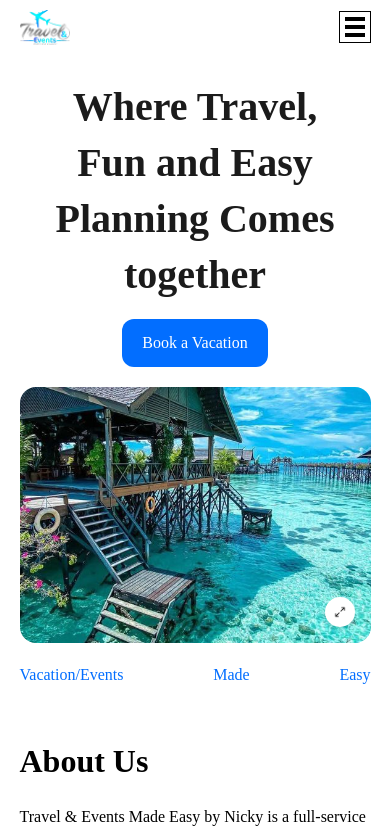
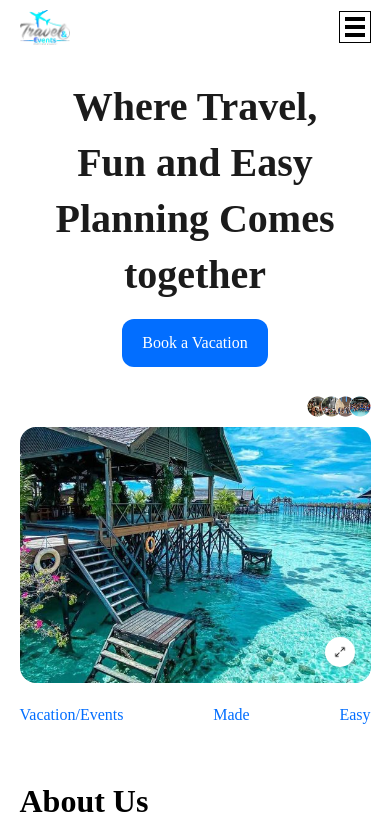
Before and after one commit to TheEldaps/Travel-Events, a Next.js app: page / in a window 390 px wide. Shown: the top 832 px of the page. Built offline with nearby package versions, Linux system fonts and the light colour scheme.

Commit message:
Add ElipsePictureFrame component to all service images in service section

```diff
--- a/app/components/EllipsePictureFrame.tsx
+++ b/app/components/EllipsePictureFrame.tsx
@@ -6,11 +6,11 @@ import ElipseImage4 from '../../public/Ellipse4.png'
 
 export default function EllipsePictureFrame() {
     return (
-        <ul className='relative max-w-[400px] h-full flex items-center'>
-            <li className=' w-[30%] max-w-[50px] absolute left-0'><Image src={ElipseImage1} width='50' height='50' alt='image for elipses frame' className='block h-auto' /></li>
-            <li className=' w-[30%] max-w-[50px] absolute left-[20%]'><Image src={ElipseImage2} width='50' height='50' alt='image for elipses frame' className='block h-auto' /></li>
-            <li className=' w-[30%] max-w-[50px] absolute left-[40%]'><Image src={ElipseImage3} width='50' height='50' alt='image for elipses frame' className='block h-auto' /></li >
-            <li className=' w-[30%] max-w-[50px] absolute left-[60%]'><Image src={ElipseImage4} width='50' height='50' alt='image for elipses frame' className='block h-auto' /></li >
+        <ul className='relative min-h-10 w-[20%] max-w-[400px] flex items-center justify-end '>
+            <li className=' w-[30%] max-w-[50px] absolute right-[60%]'><Image src={ElipseImage1} width='50' height='50' alt='image for elipses frame' className='block h-auto' /></li>
+            <li className=' w-[30%] max-w-[50px] absolute right-[40%]'><Image src={ElipseImage2} width='50' height='50' alt='image for elipses frame' className='block h-auto' /></li>
+            <li className=' w-[30%] max-w-[50px] absolute right-[20%]'><Image src={ElipseImage3} width='50' height='50' alt='image for elipses frame' className='block h-auto' /></li >
+            <li className=' w-[30%] max-w-[50px] absolute right-[0%]'><Image src={ElipseImage4} width='50' height='50' alt='image for elipses frame' className='block h-auto ' /></li >
         </ul>
     )
 }
--- a/app/components/HeroSectionImage.tsx
+++ b/app/components/HeroSectionImage.tsx
@@ -10,9 +10,7 @@ export default function ExpandableImage({ images }: { images: string[] }) {
     if (!open) {
         return (
             <div className="relative w-full h-auto  mt-15">
-                <div className='w-[25%] min-h-[30px] max-w-[200px] ml-[78%] pr-[5px]'>
-                    <EllipsePictureFrame />
-                </div>
+
 
 
                 <div className="relative h-full rounded overflow-hidden">
--- a/app/components/HeroSectionImg.tsx
+++ b/app/components/HeroSectionImg.tsx
@@ -3,6 +3,7 @@
 import React, { useState, useEffect, useRef } from "react";
 import Expand from '../../public/Expand.png'
 import Image from "next/image";
+import EllipsePictureFrame from "./EllipsePictureFrame";
 
 interface HeroSectionImgProps {
     images: string[];
@@ -37,6 +38,9 @@ export default function HeroSectionImg({ title, description, expandBtnOnMobileVi
 
     return (
         <div className="relative">
+            <div className='flex justify-end  '>
+                <EllipsePictureFrame />
+            </div>
             {/* HERO CARD */}
             <div className="group relative rounded-2xl lg overflow-hidden ">
                 <img
--- a/app/components/ServiceItems.tsx
+++ b/app/components/ServiceItems.tsx
@@ -1,8 +1,12 @@
 import Image, { StaticImageData } from 'next/image'
+import EllipsePictureFrame from './EllipsePictureFrame'
 
 export default function ServiceItems({ image, title, description }: { image: StaticImageData, title: string, description: string }) {
     return (
         <div className='mb-15 md:relative '>
+            <div className='flex justify-end  '>
+                <EllipsePictureFrame />
+            </div>
             <Image src={image} width='1000' height='400' alt='Service section image' className='w-full h-auto' />
 
             <div className='font-[dmsans] mt-5 md:max-w-[400px] md:absolute bottom-[4%] md:rounded-xl left-[2%] md:text-white md:w-[50%] md:p-5 md:backdrop-blur-md md:bg-[#195C8933] md:border border-[#BABABA]'>
--- a/app/components/Testimonials.tsx
+++ b/app/components/Testimonials.tsx
@@ -17,7 +17,7 @@ export default function Testimonials({
 }) {
   return (
     <div
-      className={`border border-[#B0B0B0] rounded-[5%] p-2 mb-10 mx-auto w-[85%] transform md:${rotate} ${origin}`}
+      className={`border border-[#B0B0B0] rounded-[5%] p-2 mb-10 mx-auto w-[80%] md:max-w-[500px]  transform lg:${rotate} ${origin}`}
     >
       <Image
         src={image}
--- a/app/components/TestimonialsSection.tsx
+++ b/app/components/TestimonialsSection.tsx
@@ -11,7 +11,7 @@ export default function TestimonialsSection() {
     <section className=" px-[5%] sm:px-[10%] my-20 lg:mt-30">
       <Heading heading1='Hear from Our' heading2='Happy Travelers' />
 
-      <div className=" md:flex mt-15 gap-10 mb-10 ">
+      <div className=" md:flex flex-wrap lg:flex-nowrap mt-15 gap-10 mb-10 ">
         <Testimonials
           rotate="rotate-[-5deg]"
           image={CommentersImage1}
--- a/tailwind.config.js
+++ b/tailwind.config.js
@@ -17,7 +17,7 @@ module.exports = {
         librefranklin: ["--font-librefranklin", "sans-serif"],
       },
     },
-    safelist: ["md:rotate-[-5deg]", "md:rotate-[5deg]", "md:rotate-[0deg]"],
+    safelist: ["lg:rotate-[-5deg]", "lg:rotate-[5deg]", "lg:rotate-[0deg]"],
     plugins: [],
   }
 }
```
